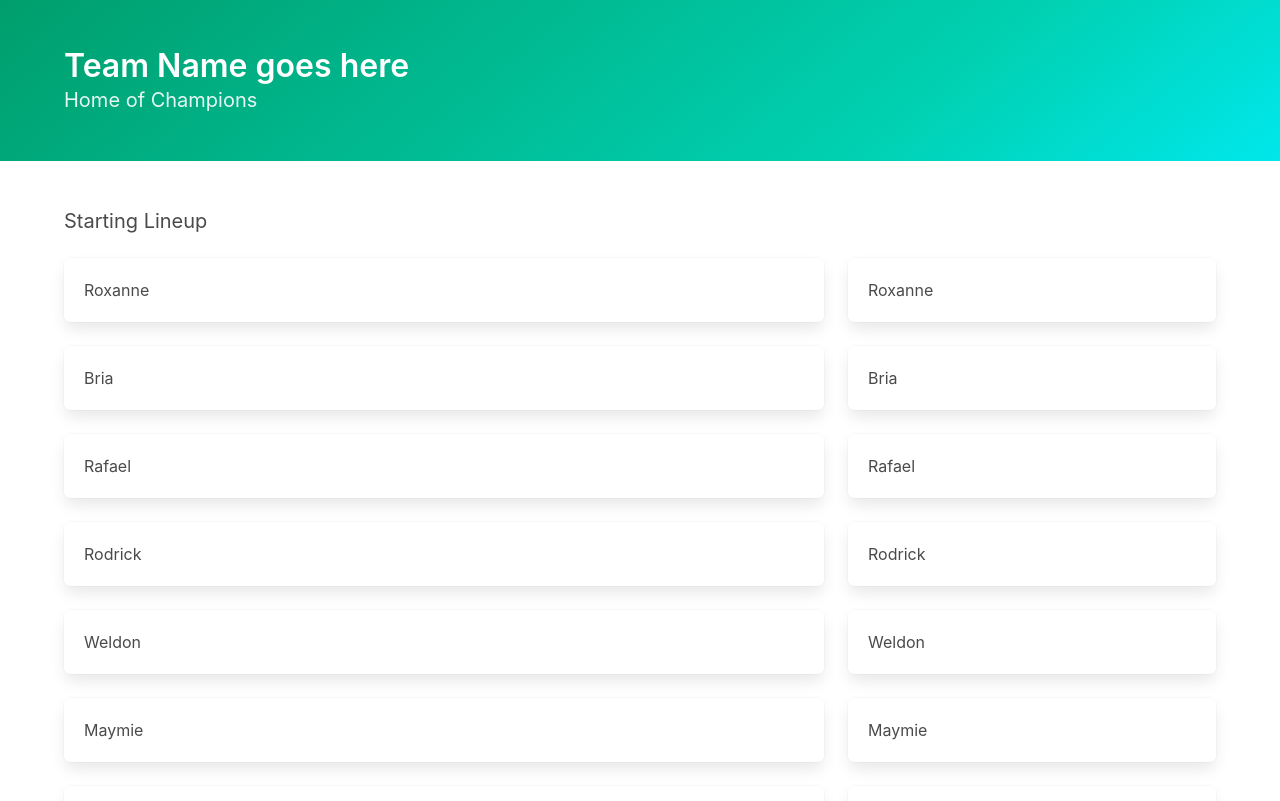
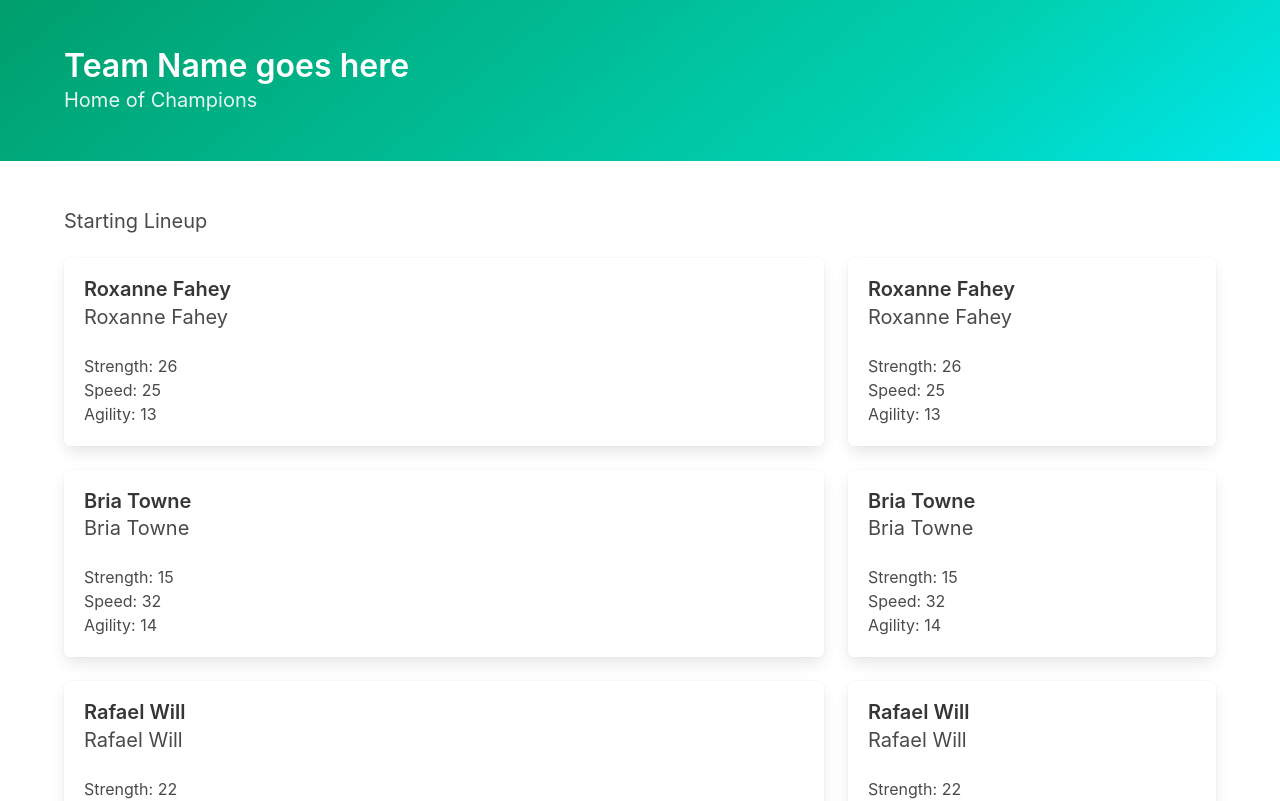
Before and after one commit to k1bs/stack-sports-challenge, a React (Create React App) app: page / in a window 1280 px wide. Shown: the top 801 px of the page. Built offline with nearby package versions, Linux system fonts and the light colour scheme.

Commit message:
Add basic player data

```diff
--- a/src/components/Player.jsx
+++ b/src/components/Player.jsx
@@ -2,9 +2,13 @@ import React from 'react'
 
 const Player = (props) => {
   return (
-    <div className='tile is-child box'>
-      <p>{props.player.firstName}</p>
-    </div>
+    <article className='tile is-child box'>
+      <h5 className='title is-5'>{props.player.firstName} {props.player.lastName}</h5>
+      <h5 className='subtitle is-5'>{props.player.firstName} {props.player.lastName}</h5>
+      <p>Strength: {props.player.strength}</p>
+      <p>Speed: {props.player.speed}</p>
+      <p>Agility: {props.player.agility}</p>
+    </article>
   )
 }
 
```
